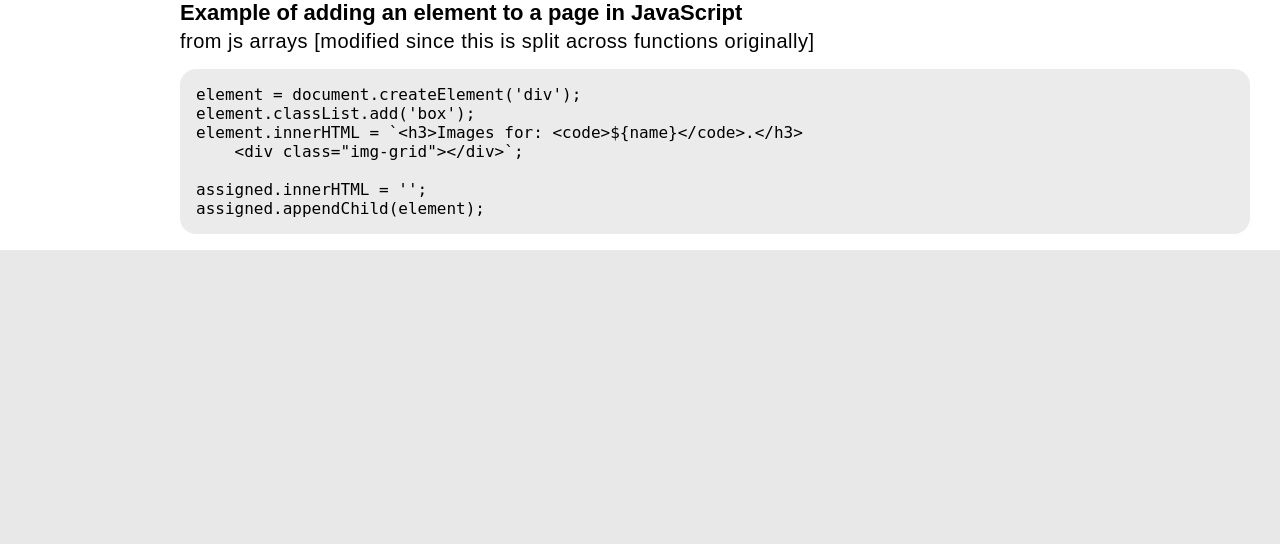
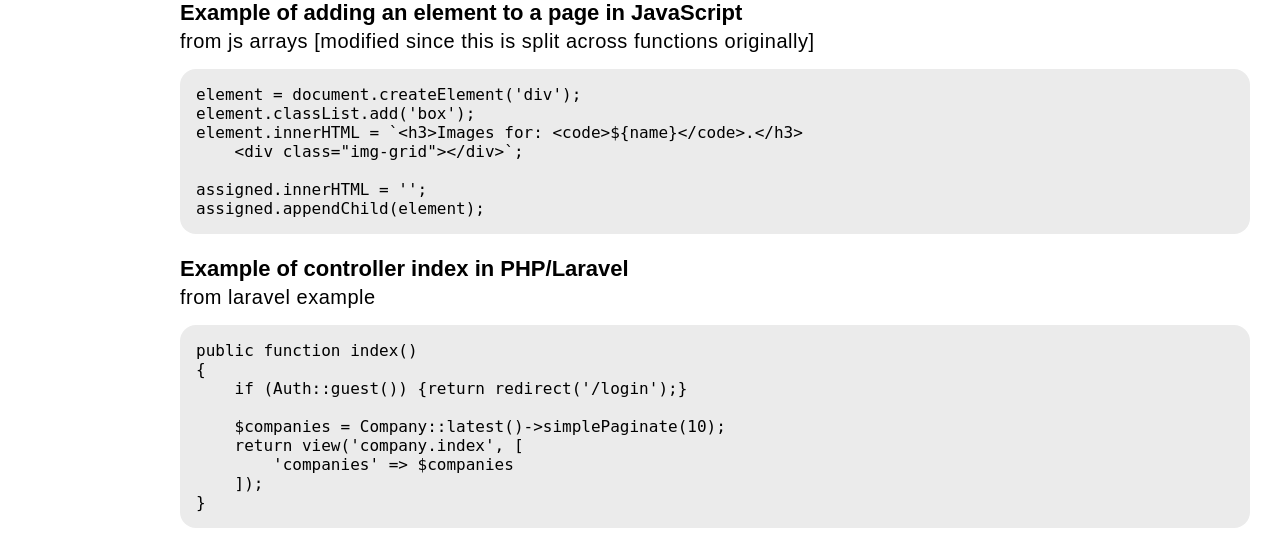
Before and after one commit to 7761279b-c739-4152-a1e2-9850adba1b8c/portfolio, a PHP site: page /coding-examples in a window 1280 px wide. Shown: the part 873-1417 px from the top of the page. Before the commit the page ends 1123 px from the top, so only its background shows below. Run offline with PHP 8.4, Linux system fonts and the light colour scheme.

Commit message:
add laravel project

```diff
--- a/website/coding-examples.php
+++ b/website/coding-examples.php
@@ -50,6 +50,19 @@ element.innerHTML = `&lt;h3&gt;Images for: &lt;code&gt;${name}&lt;/code&gt;.&lt;
 assigned.innerHTML = '';
 assigned.appendChild(element);
 </pre>
+        <h3>Example of controller index in PHP/Laravel</h3>
+        <p>from laravel example<br></p>
+<pre>
+public function index()
+{
+    if (Auth::guest()) {return redirect('/login');}
+
+    $companies = Company::latest()->simplePaginate(10);
+    return view('company.index', [
+        'companies' => $companies
+    ]);
+}
+</pre>
     </div>
 </div>
 <?php require 'parts/footer.php'; ?>
```
Also changed, not shown: website/index.php (+4 -3 lines), website/img/laravel.webp (added).
